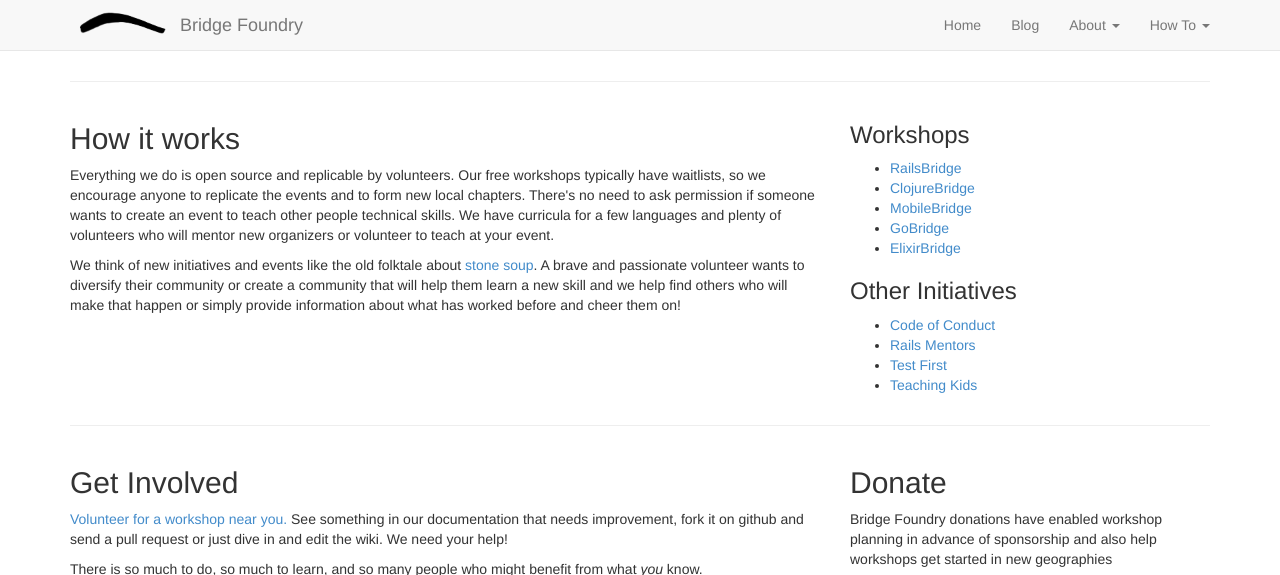
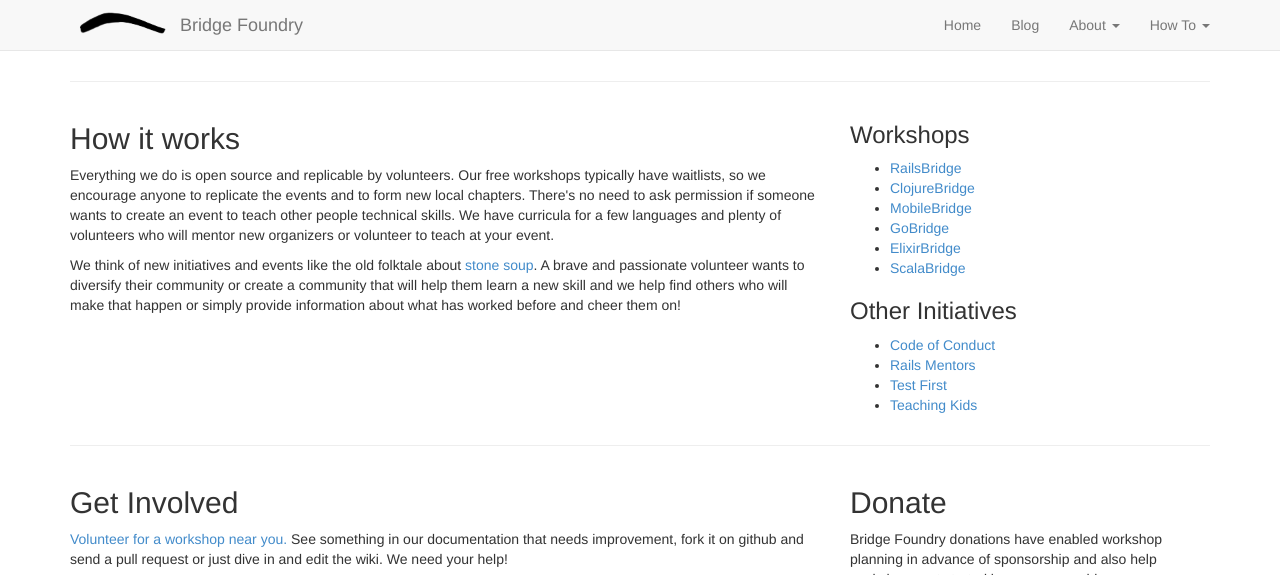
Before and after one commit to Satsaimistoowqp/bridgefoundry.github.io, a Jekyll site: the page built from index.html, in a window 1280 px wide and 900 px high, scrolled down 793 px, cut to the strip 0-575 px from the top of the window. Built offline with Jekyll 4.4.1, drawn with Linux system fonts in a browser that asks for light colours.

Commit message:
Add link to ScalaBridge

```diff
--- a/index.html
+++ b/index.html
@@ -44,6 +44,7 @@
           <li><a href="https://github.com/mobilebridge">MobileBridge</a></li>
           <li><a href="https://github.com/gobridge">GoBridge</a></li>
           <li><a href="http://elixirbridge.org/">ElixirBridge</a></li>
+          <li><a href="http://scalabridge.org/">ScalaBridge</a></li>
           </ul>
 
           <h3>Other Initiatives</h3>
```
